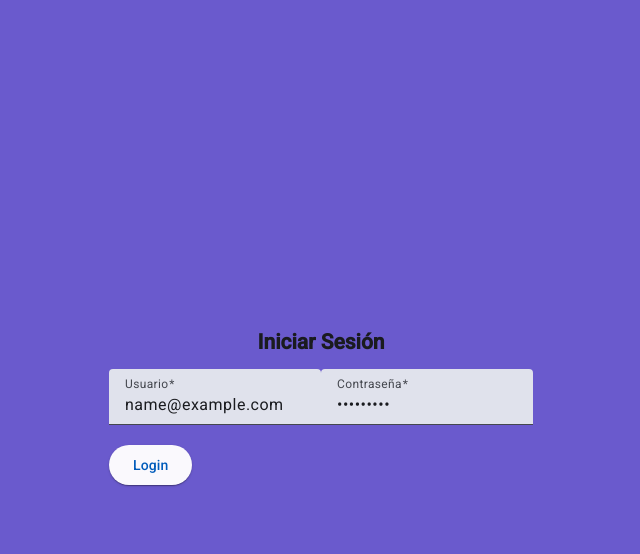
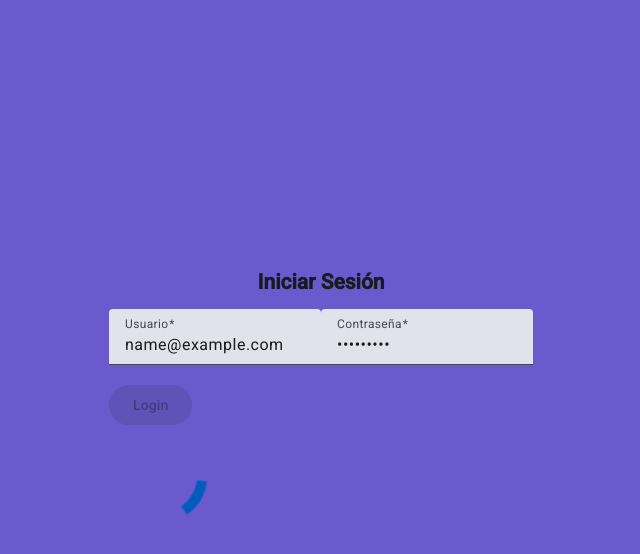
Before and after one commit to JoseOrantes/HT_1_AplicacionesWeb2026, an Angular app in the folder HT_1_AplicacionesWeb2026/: page / in a window 1280 px wide. Both pictures are taken after typing "name@example.com", "Sample123" into the empty fields and a click on the button "Login". Shown: the top 554 px of the page, without its empty margins (319-959 px from the left). Built offline with nearby package versions, Linux system fonts and the light colour scheme.

Commit message:
snpinner en el login

```diff
--- a/HT_1_AplicacionesWeb2026/src/app/features/login/login.component.css
+++ b/HT_1_AplicacionesWeb2026/src/app/features/login/login.component.css
@@ -5,4 +5,17 @@
   justify-content: center;
   height: 100vh;
   background: slateblue;
+
+
 }
+spinner-container {
+  display: flex;
+  flex-direction: column;
+  align-items: center;
+  justify-content: center;
+  padding: 200px;
+}
+mat-spinner {
+  width: 100px !important;
+  height: 100px !important;
+}
--- a/HT_1_AplicacionesWeb2026/src/app/features/login/login.component.html
+++ b/HT_1_AplicacionesWeb2026/src/app/features/login/login.component.html
@@ -27,6 +27,10 @@
       />
     </mat-form-field>
     <br>
-    <button mat-raised-button type="submit">Login</button>
+   <button mat-raised-button type="submit" [disabled]="isLoading">Login</button>
+
+  <mat-spinner *ngIf="isLoading" diameter="30"></mat-spinner>
+    <br>
+
   </form>
 </div>
--- a/HT_1_AplicacionesWeb2026/src/app/features/login/login.component.ts
+++ b/HT_1_AplicacionesWeb2026/src/app/features/login/login.component.ts
@@ -6,11 +6,14 @@ import { Login } from './loginDto';
 import { LoginService } from './login.service';
 import { MatButtonModule } from '@angular/material/button';
 import { MatInputModule } from '@angular/material/input';
+import {MatProgressSpinnerModule} from '@angular/material/progress-spinner';
+import { Router } from '@angular/router';
+import { CommonModule } from '@angular/common';
 
 @Component({
   selector: 'app-login',
   standalone: true,
-  imports: [FormsModule, MatButtonModule, MatInputModule],
+  imports: [FormsModule, MatButtonModule, MatInputModule,MatProgressSpinnerModule,CommonModule],
   templateUrl: './login.component.html',
   styleUrls: ['./login.component.css'],
 
@@ -18,19 +21,26 @@ import { MatInputModule } from '@angular/material/input';
 export class LoginComponent {
 
   private loginService = inject(LoginService);
+  private router = inject(Router);
 
   username: string = '';
   password: string = '';
+  isLoading: boolean = false;
 
   login() {
+    this.isLoading = true;
+    setTimeout(() => {
     if (this.username === 'admin@email.com' && this.password === '1234') {
       console.log("login exitoso");
       window.location.href = '/success.html';
       console.log("login exitoso");
       return;
-    }
+    }else{
 
     console.log("login fallido");
+    this.isLoading = false;}
+    }, 1500);
+
   }
 
 
```
